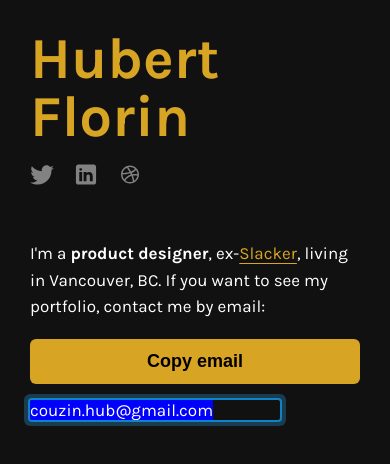
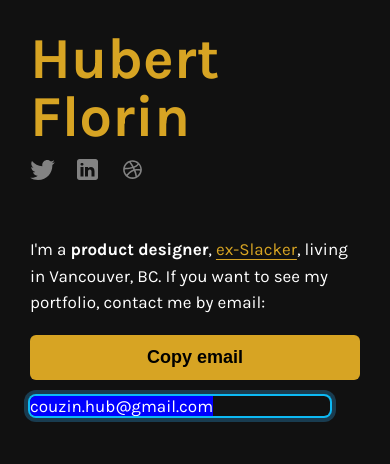
Before and after one commit to couzinhub/portfolio, a plain HTML site: page index.html in a window 390 px wide. Both pictures are taken after a click on the button "Copy email". Drawn offline with Linux system fonts and the light colour scheme.

Commit message:
Cleanup some wrong styles

```diff
--- a/index.html
+++ b/index.html
@@ -6,7 +6,6 @@
 	<link href="https://fonts.googleapis.com/css?family=Karla:400,400i,700,700i&display=swap" rel="stylesheet">
 	<link rel="stylesheet" type="text/css" href="master.css"/>
 	<link rel="stylesheet" type="text/css" href="type.css"/>
-	<link rel="stylesheet" type="text/css" href="layout.css"/>
 	<link rel="stylesheet" type="text/css" href="mobile.css"/>
 	<script src="scripts-found-on-internet.js"></script>
 </head>
@@ -37,15 +36,15 @@
 			</li>
 		</ul>
 
-		<p>I'm a <strong>product designer</strong>, ex-<a href="https://slack.com" target="blank" title="Slack.com">Slacker</a>, living in Vancouver, BC. If you want to see my portfolio, contact me by email:</p>
+		<p>I'm a <strong>product designer</strong>, <a href="https://slack.com" target="blank" title="Slack.com">ex-Slacker</a>, living in Vancouver, BC. If you want to see my portfolio, contact me by email:</p>
 		<p>
 			<span class="tooltip">
-				<button onclick="copyText()" onmouseout="outFunc()">
+				<button title="copy email address" onclick="copyText()" onmouseout="outFunc()">
 					<span class="tooltiptext" id="myTooltip">You're doing the right thing</span>
 					Copy email
 				</button>
 			</span>
-			<input type="text" value="couzin.hub@gmail.com" id="myInput">
+			<input tabindex="-1" type="text" value="couzin.hub@gmail.com" id="myInput">
 		</p>
 
 	</div> <!-- /page -->
--- a/layout.css
+++ /dev/null
@@ -1,6 +0,0 @@
-
-#page {
-    max-width: 777px;
-    margin: 0 auto;
-    padding: 30px;
-}
--- a/master.css
+++ b/master.css
@@ -4,6 +4,12 @@
 }
 body {
   background-color: #111;
+}
+
+#page {
+    max-width: 777px;
+    margin: 0 auto;
+    padding: 30px;
 }
 
 /* Misc
@@ -24,10 +30,10 @@ h3::selection {
 }
 :focus{
   outline: 0;
-  border-radius: 2px;
+  border-radius: 6px;
   box-shadow:
     0 0 0 6px rgba(45,158,224,0.3),
-    0 0 0 2px #0576B9;
+    0 0 0 2px #00C4FB;
   transition: box-shadow 0.08s linear;
 }
 
@@ -109,22 +115,21 @@ h2 {
 .socials {
   display: inline-block;
   list-style: none;
-  margin-bottom: 40px;
+  margin: 0 0 30px -3px;
 }
 .socials li {
   display: inline-block;
+  margin-right: 10px;
 }
 .socials a, .socials a:hover {
   border: 0;
   display: inline-block;
 }
 .socials svg {
-  height: 30px;
-  width: 32px;
+  height: 35px;
+  width: 35px;
   fill: rgba(255,255,255,0.48);
-  position: relative;
-  top: 3px;
-  margin: 0 0 0 10px;
+  margin: 3px;
   transition: fill 0.15s;
 }
 ul.bullet-proof {
@@ -136,7 +141,7 @@ p input {
   font-family: Karla,sans-serif;
   font-size: 24px;
   color: #fff;
-  width: 250px;
+  width: 300px;
   outline: 0;
 }
 
--- a/mobile.css
+++ b/mobile.css
@@ -27,18 +27,8 @@ h2 {
 	margin-bottom: 24px;
 }
 .socials svg {
-	height: 35px;
-	width: 24px;
-	margin: 0 16px 0 0;
-}
-blockquote {
-    padding-left: 0;
-    margin-bottom: 34px;
-}
-blockquote::after{
-	width: 6px;
-	left: -29px;
-	border-radius: 0 6px 6px 0;
+  height: 25px;
+  width: 25px;
 }
 p {
 	margin: 20px 0 20px;
@@ -54,6 +44,3 @@ button {
 p input {
 	font-size: 17px;
 }
-
-
-}
```
